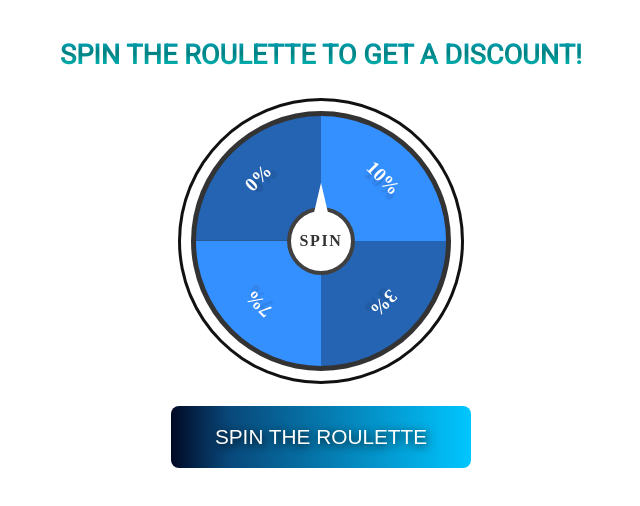
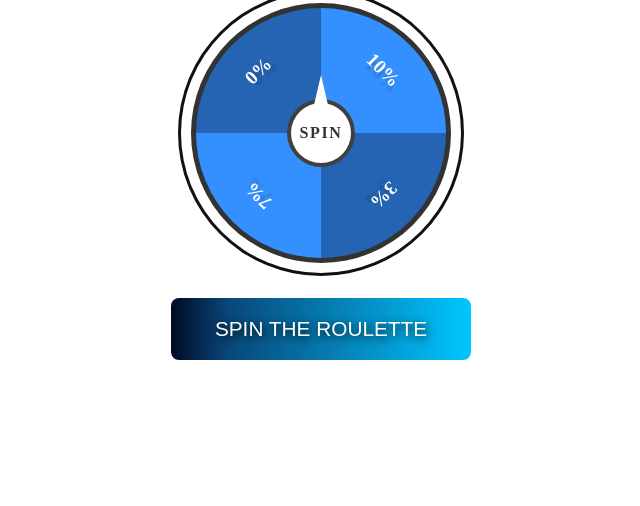
Before and after one commit to eurolifeltda/typebot, a plain HTML site: page ramon/index.html in a window 1280 px wide. Shown: the whole page, without its empty margins (319-959 px from the left). Drawn offline with Linux system fonts and the light colour scheme.

Commit message:
Update index.html

```diff
--- a/ramon/index.html
+++ b/ramon/index.html
@@ -278,7 +278,7 @@
   </div>
 
   <div class="wheel-spinner">
-    <h1>SPIN THE ROULETTE TO GET A DISCOUNT!</h1>
+
     <div class="content">
       <div class="spinBtn">Spin</div>
       <div class="wheel">
```
